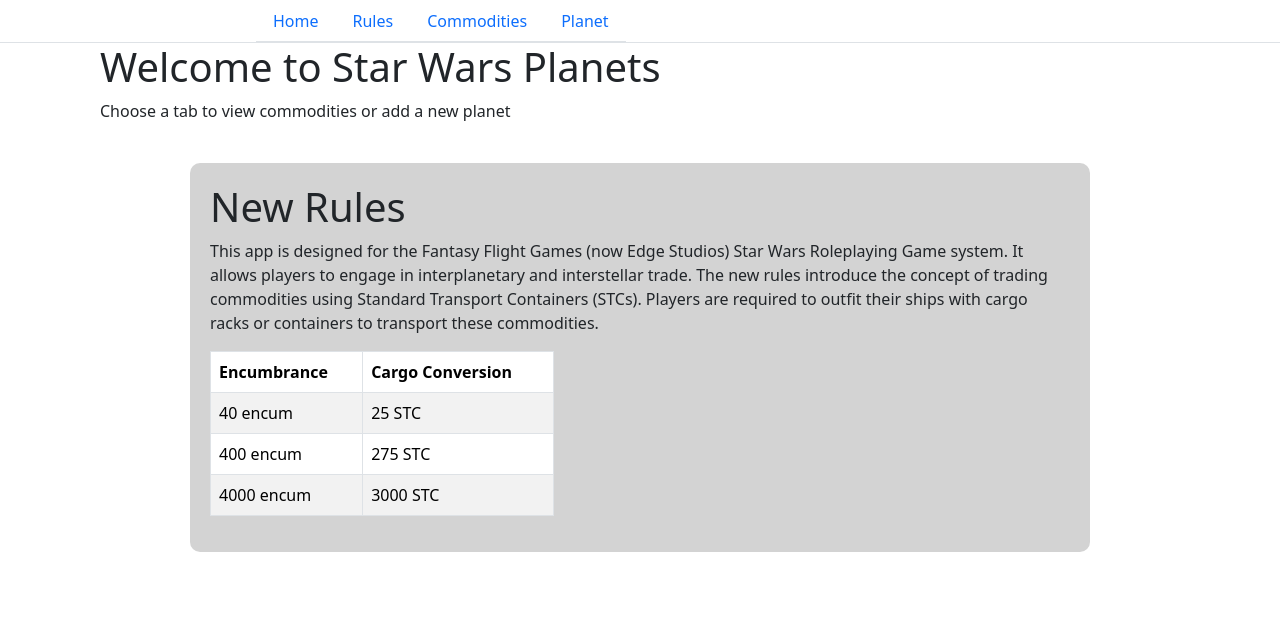
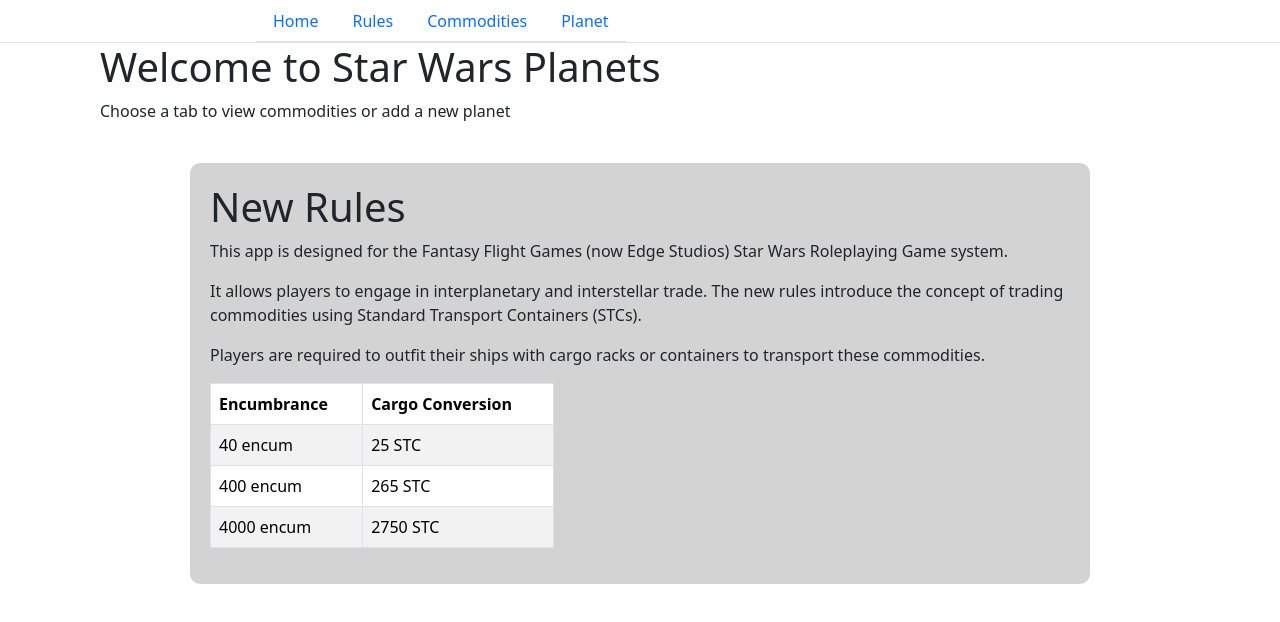
Before and after one commit to MisterSpacebar/starwars-market, a React (Vite) app in the folder starwars-planets/: page /rules in a window 1280 px wide. Shown: the top 622 px of the page. Built offline with nearby package versions, Linux system fonts and the light colour scheme.

Commit message:
changed text, removed debug button

```diff
--- a/starwars-planets/src/components/NewPlanet.jsx
+++ b/starwars-planets/src/components/NewPlanet.jsx
@@ -111,13 +111,7 @@
         updatedPlanet={updatedPlanet}
         />
         <div>
-            <h3>Planet Commodity</h3>
-            {/* <ul>
-                {planetCommodity.map((commodity, index) => (
-                    <li key={index}>{JSON.stringify(commodity)  }</li>
-                ))}
-            </ul> */}
-            { test ? <> <p>${planetName} has been added</p><br></br>
+            { test ? <> <h2>${planetName} has been added</h2><br></br>
                         <p>Imports: ${imports}</p><br></br>
                         <p>Exports: ${exports}</p><br></br></>
                          : <p></p>}
--- a/starwars-planets/src/components/NewPlanetPopulate.jsx
+++ b/starwars-planets/src/components/NewPlanetPopulate.jsx
@@ -251,7 +251,7 @@
 
     return (
         <div>
-            <button onClick={() => setTrade(!trade)}>Trade</button>
+            {/* <button onClick={() => setTrade(!trade)}>Trade</button> */}
         </div>
     );
 };
--- a/starwars-planets/src/components/Rules.jsx
+++ b/starwars-planets/src/components/Rules.jsx
@@ -8,9 +8,9 @@
   return (
     <div className='jumbotron-rules'>
       <h1>New Rules</h1>
-      <p>
-        This app is designed for the Fantasy Flight Games (now Edge Studios) Star Wars Roleplaying Game system. It allows players to engage in interplanetary and interstellar trade. The new rules introduce the concept of trading commodities using Standard Transport Containers (STCs). Players are required to outfit their ships with cargo racks or containers to transport these commodities.
-      </p>
+      <p>This app is designed for the Fantasy Flight Games (now Edge Studios) Star Wars Roleplaying Game system.</p>
+      <p>It allows players to engage in interplanetary and interstellar trade. The new rules introduce the concept of trading commodities using Standard Transport Containers (STCs).</p>
+      <p>Players are required to outfit their ships with cargo racks or containers to transport these commodities.</p>
       <Table striped bordered className='encum-cargo-table'>
         <thead>
           <tr>
@@ -25,11 +25,11 @@
           </tr>
           <tr>
             <td>400 encum</td>
-            <td>275 STC</td>
+            <td>265 STC</td>
           </tr>
           <tr>
             <td>4000 encum</td>
-            <td>3000 STC</td>
+            <td>2750 STC</td>
           </tr>
         </tbody>
       </Table>
```
